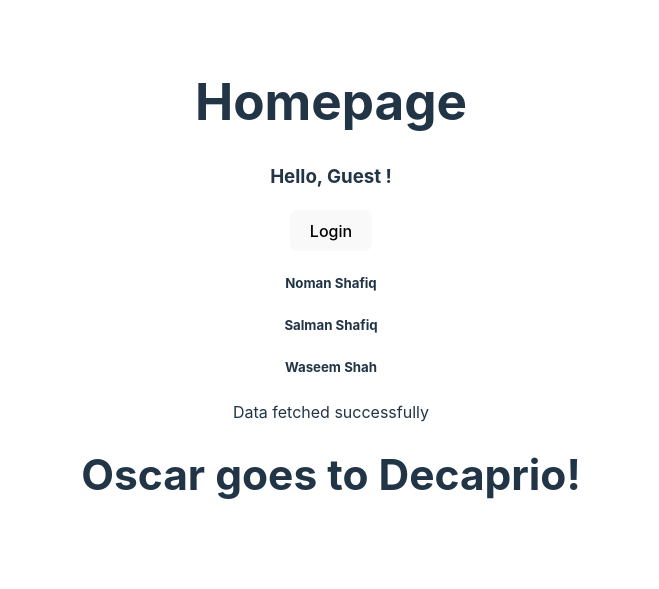
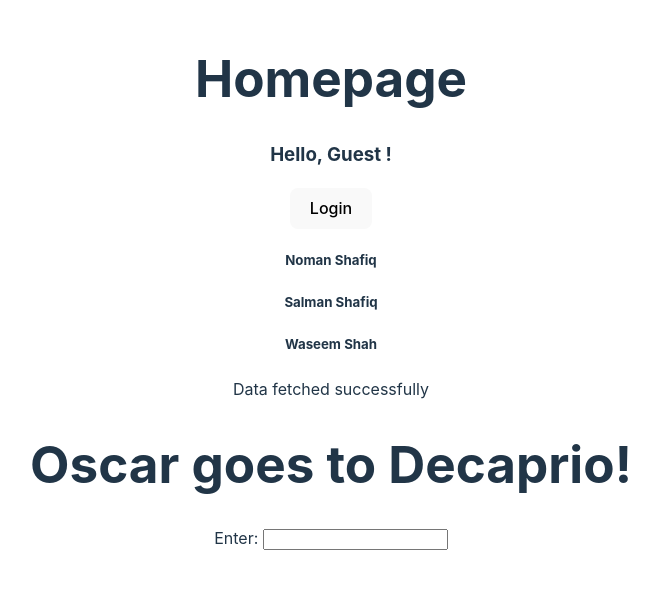
Before and after one commit to M-Usman-Shafique/Typescript, a React (Vite) app: page / in a window 1280 px wide. Shown: the part 117-706 px from the top of the page, without its empty margins (309-968 px from the left). Built offline with nearby package versions, Linux system fonts and the light colour scheme.

Commit message:
event type

```diff
--- a/src/App.tsx
+++ b/src/App.tsx
@@ -1,4 +1,5 @@
 import "./App.css";
+import Event from "./components/Event";
 import Greet from "./components/Greet";
 import Heading from "./components/Heading";
 import Oscar from "./components/Oscar";
@@ -29,6 +30,7 @@ export default function App() {
       <Oscar>
         <Heading>Oscar goes to Decaprio!</Heading>
       </Oscar>
+      <Event />
     </>
   );
 }
--- /dev/null
+++ b/src/components/Event.tsx
@@ -0,0 +1,12 @@
+export default function Event() {
+  const handleChange = (e: React.ChangeEvent<HTMLInputElement>) => {
+    console.log(e.target.value);
+  };
+
+  return (
+    <>
+    <label htmlFor="txt">Enter: </label>
+      <input type="text" id="txt" onChange={handleChange} />
+    </>
+  );
+}
--- a/src/components/Oscar.tsx
+++ b/src/components/Oscar.tsx
@@ -5,7 +5,7 @@ export default function Oscar(props: oscarProps) {
 
   return (
     <>
-    <h5>{props.children}</h5>
+    <div>{props.children}</div>
     </>
   )
 }
--- a/src/components/Users.tsx
+++ b/src/components/Users.tsx
@@ -9,7 +9,7 @@ export default function Users(props: userProps) {
   return (
     <>
       {props.users.map((user) => (
-        <div>
+        <div key={user.first}>
           <h5>
             {user.first} {user.last}
           </h5>
```
